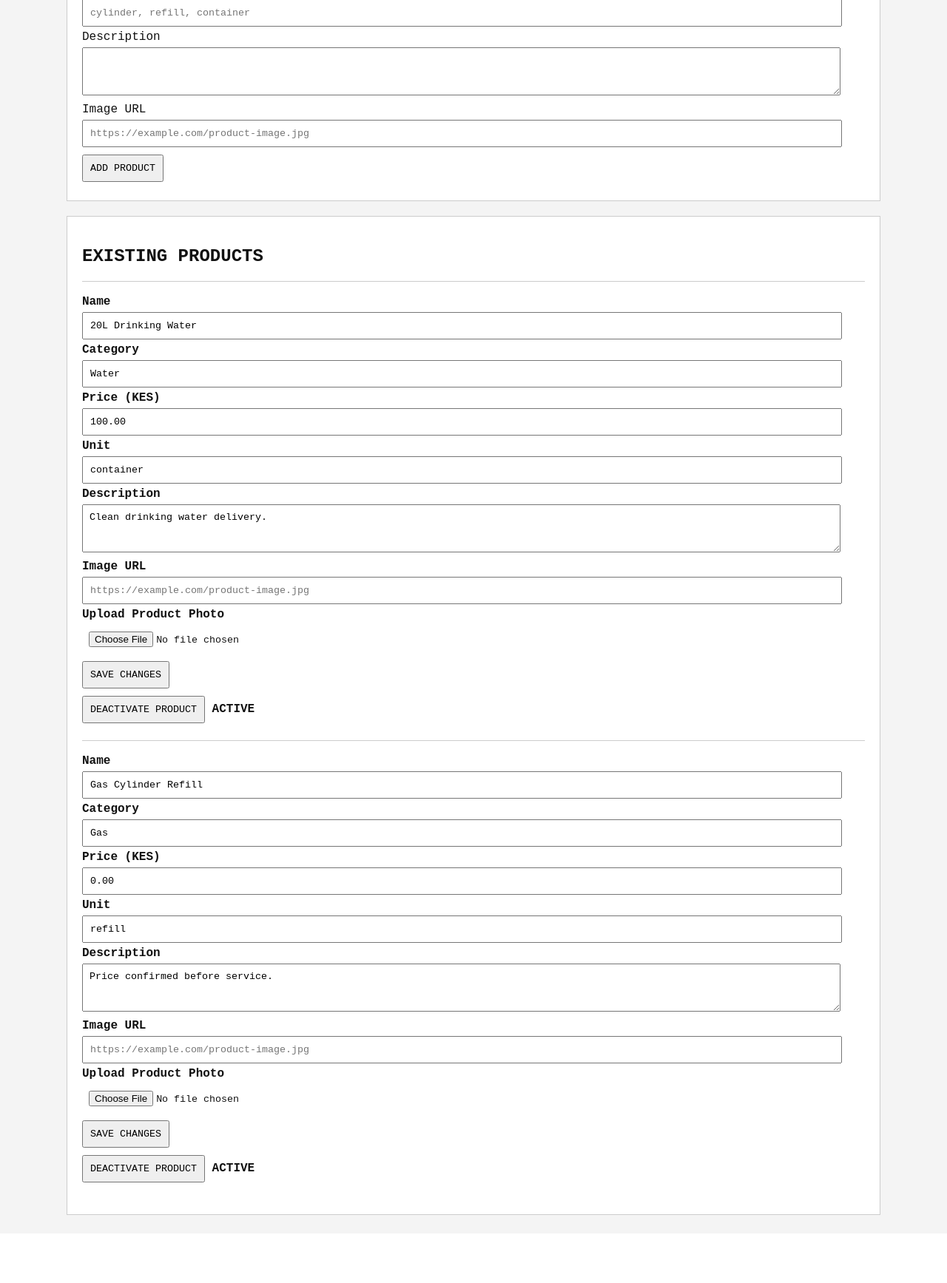
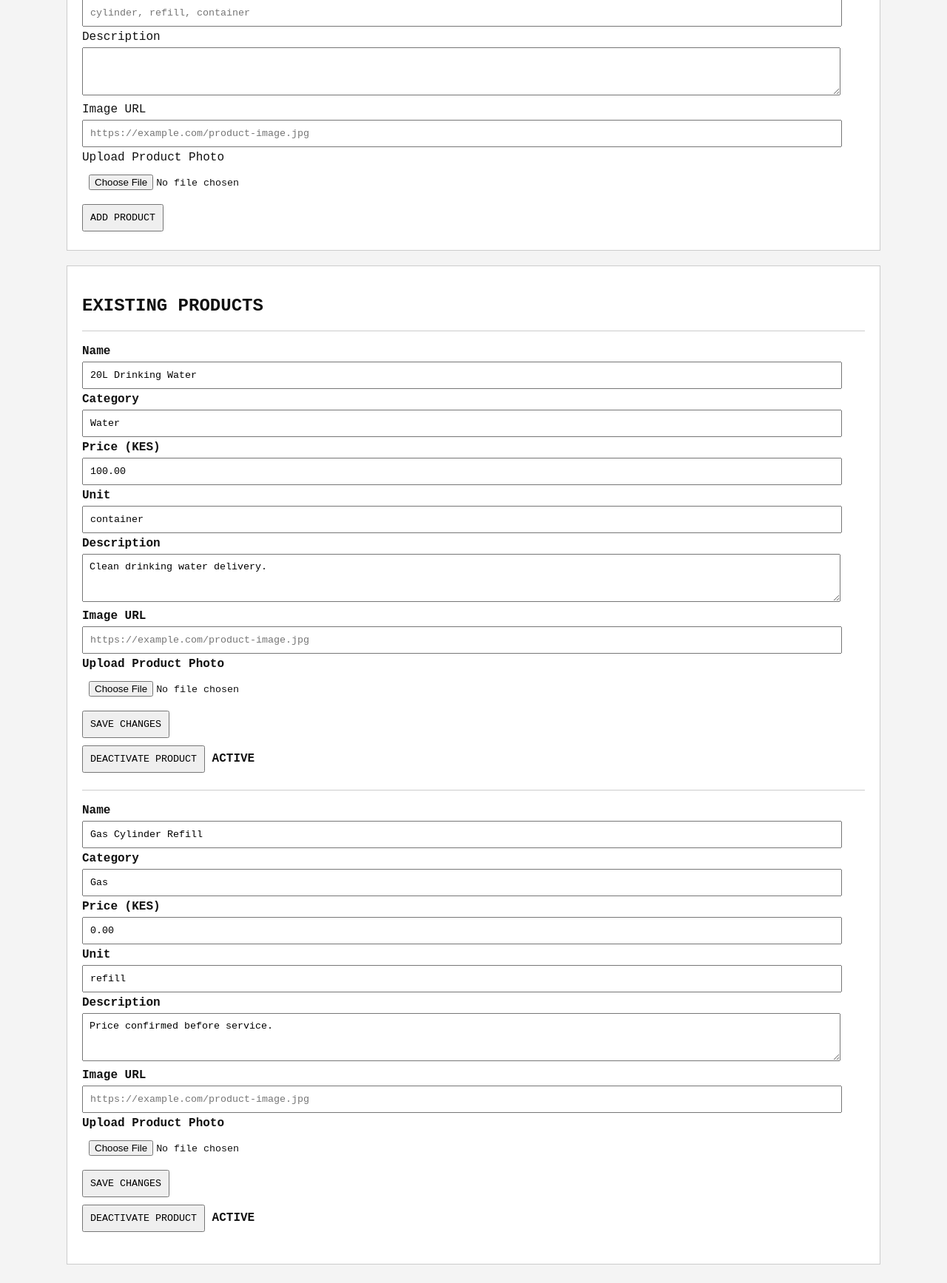
Before and after one commit to charleswamonje/nakuru-gaz-gang, a Flask app: page /admin/products in a window 1280 px wide. Shown: the part 470-2205 px from the top of the page at 74% size. Before the commit the page ends 2113 px from the top, so only its background shows below. Run offline with Flask 3, Linux system fonts and the light colour scheme; the visitor is signed in with stand-in values (Sample User, id 1); some libraries are stand-ins or nearby versions.

Commit message:
Add product photo upload

```diff
--- a/app/templates/admin_products.html
+++ b/app/templates/admin_products.html
@@ -66,7 +66,7 @@ a {
 <div class="card">
     <h2>ADD PRODUCT</h2>
 
-    <form method="post" action="/admin/products/add">
+    <form method="post" action="/admin/products/add" enctype="multipart/form-data">
         <input type="hidden" name="csrf_token" value="{{ csrf_token() }}">
 
         <label>Product name</label><br>
@@ -86,6 +86,9 @@ a {
 
         <label>Image URL</label><br>
         <input name="image_url" placeholder="https://example.com/product-image.jpg"><br>
+
+        <label>Upload Product Photo</label><br>
+        <input name="image" type="file" accept=".jpg,.jpeg,.png,.webp,image/jpeg,image/png,image/webp"><br>
 
         <button type="submit">ADD PRODUCT</button>
     </form>
```
